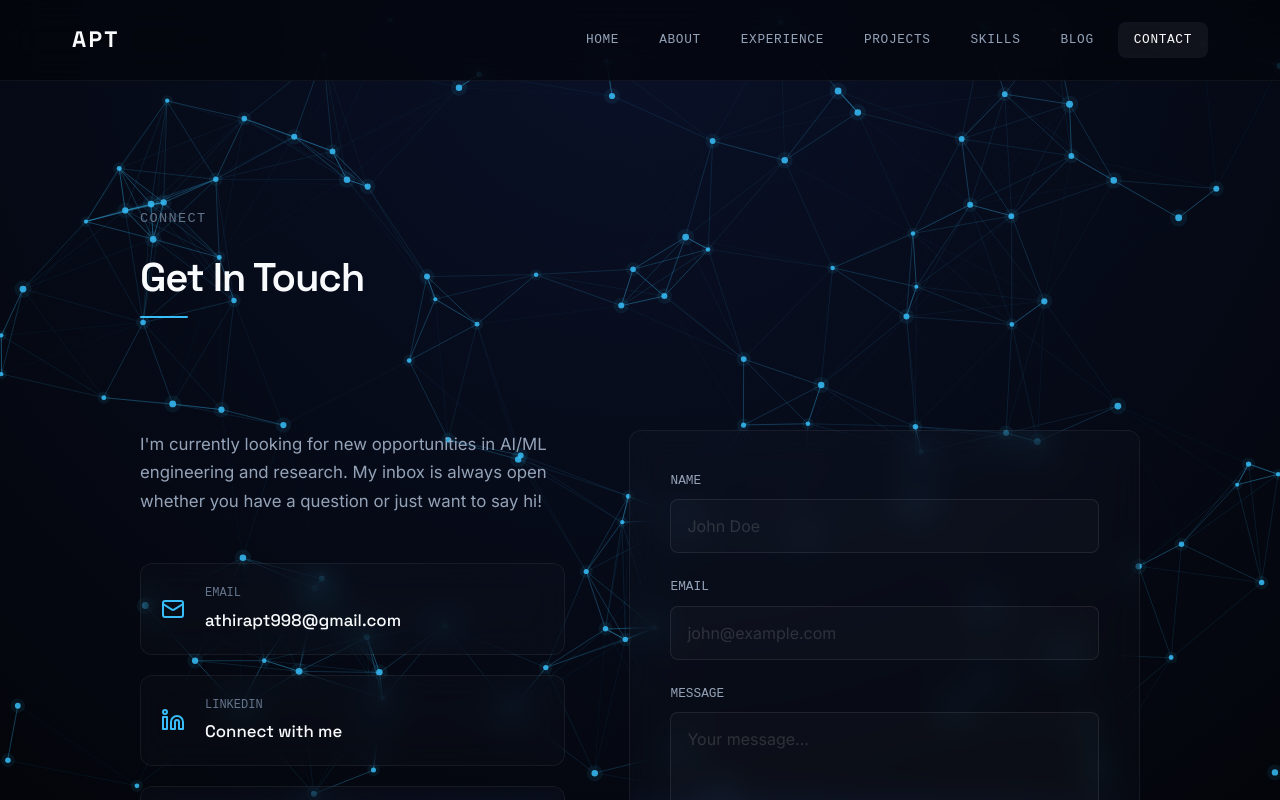
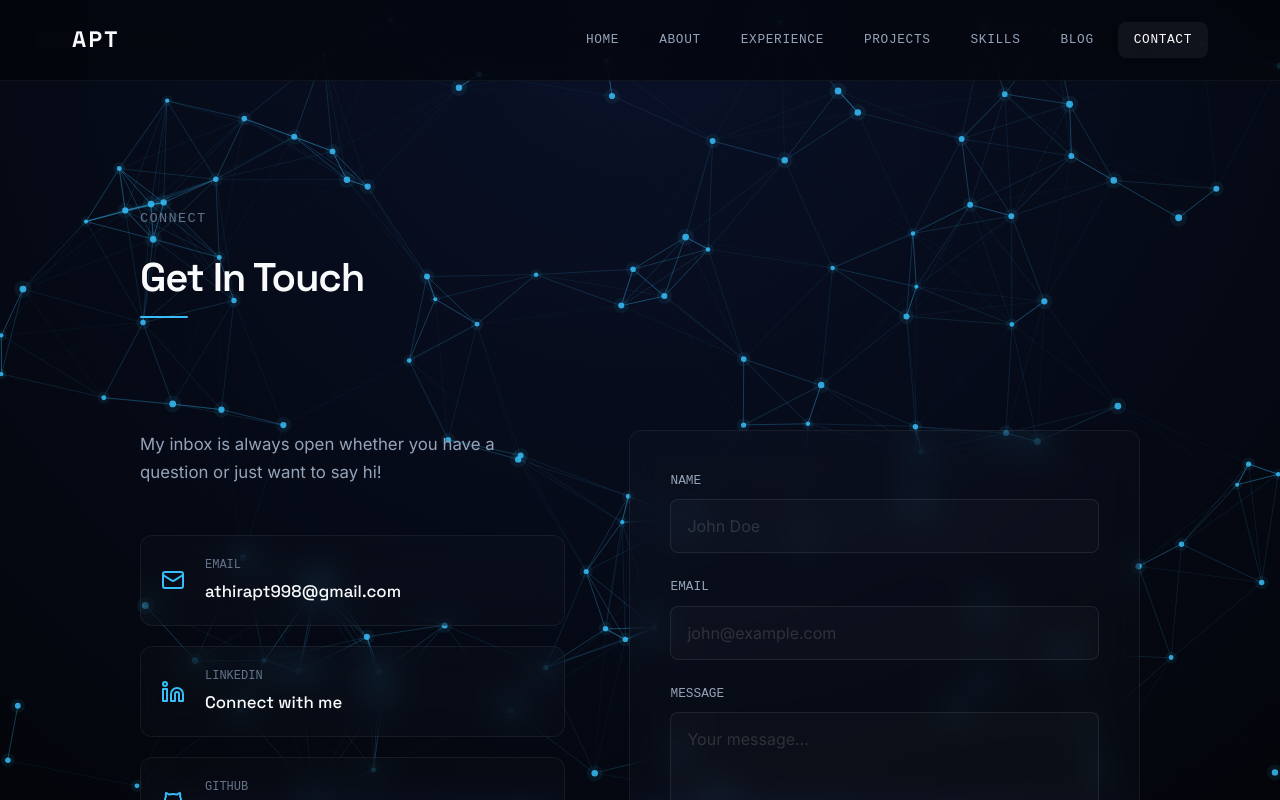
Before and after one commit to a-pt/portfolio, a React (Vite) app: page /contact in a window 1280 px wide. Shown: the top 800 px of the page. Built offline with nearby package versions, Linux system fonts and the light colour scheme.

Commit message:
chore: remove seeking opportunities text from contact section

```diff
--- a/src/components/Contact.jsx
+++ b/src/components/Contact.jsx
@@ -55,7 +55,7 @@
           viewport={{ once: true, margin: '-50px' }}
         >
           <div className="info-text">
-            I'm currently looking for new opportunities in AI/ML engineering and research. My inbox is always open whether you have a question or just want to say hi!
+            My inbox is always open whether you have a question or just want to say hi!
           </div>
 
           <div className="contact-methods">
```
